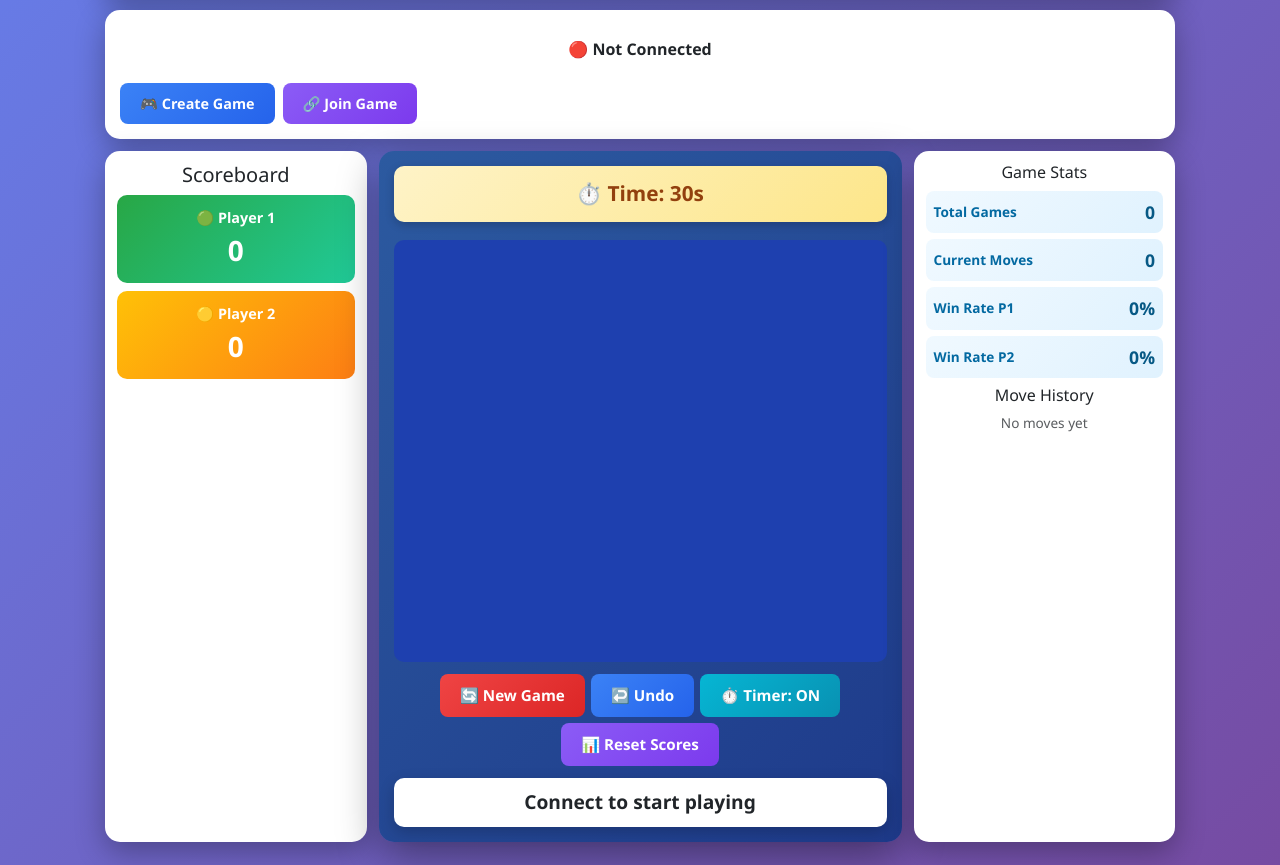
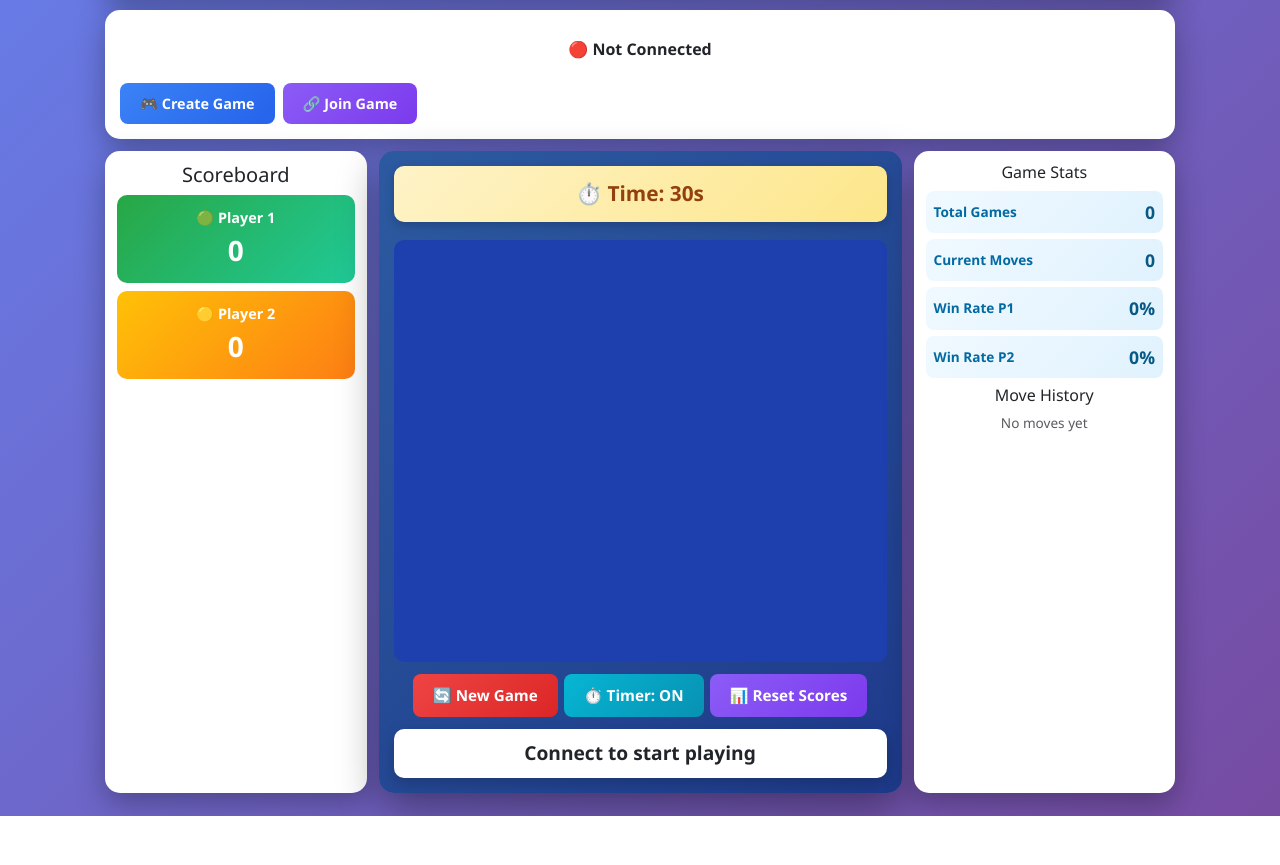
Before and after one commit to Mypalneeds/4inarwo, a plain HTML site: page Index.html in a window 1280 px wide. Shown: the part 149-1014 px from the top of the page. After the commit the page ends 965 px from the top, so only its background shows below. Drawn offline with nearby package versions, Linux system fonts and the light colour scheme; a script that the page names is missing.

Commit message:
Update Index.html

```diff
--- a/Index.html
+++ b/Index.html
@@ -778,9 +778,7 @@
                     <button class="btn btn-custom btn-reset" onclick="resetGame()">
                         🔄 New Game
                     </button>
-                    <button class="btn btn-custom btn-undo" id="undoBtn" onclick="undoMove()">
-                        ↩️ Undo
-                    </button>
+
                     <button class="btn btn-custom btn-timer" id="timerBtn" onclick="toggleTimer()">
                         ⏱️ Timer: ON
                     </button>
@@ -1510,4 +1508,5 @@
         initBoard();
     </script>
 </body>
+
 </html>
```
